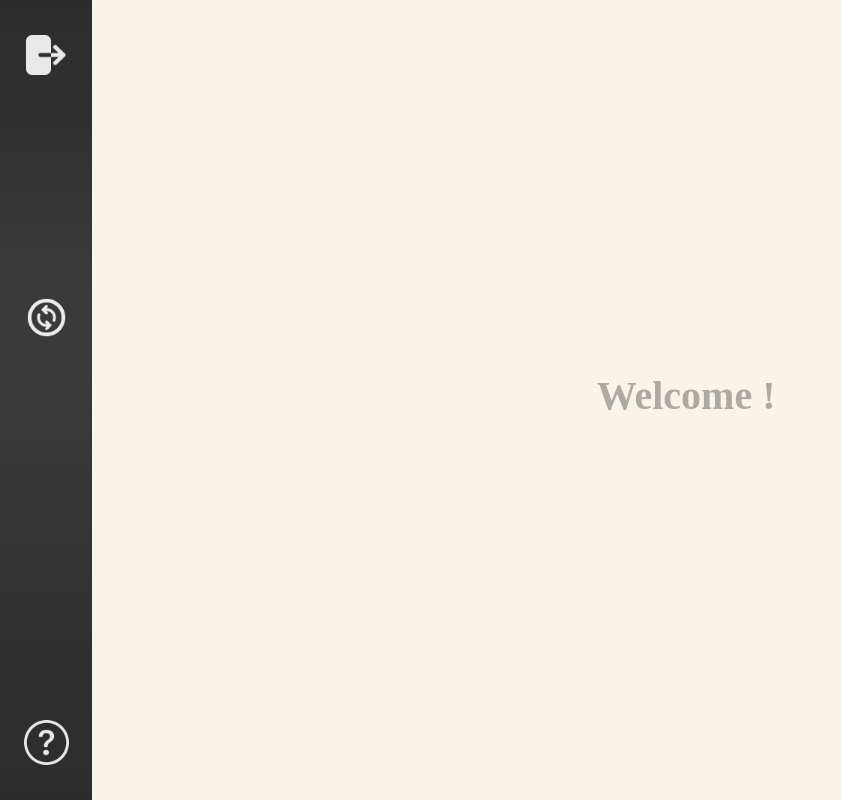
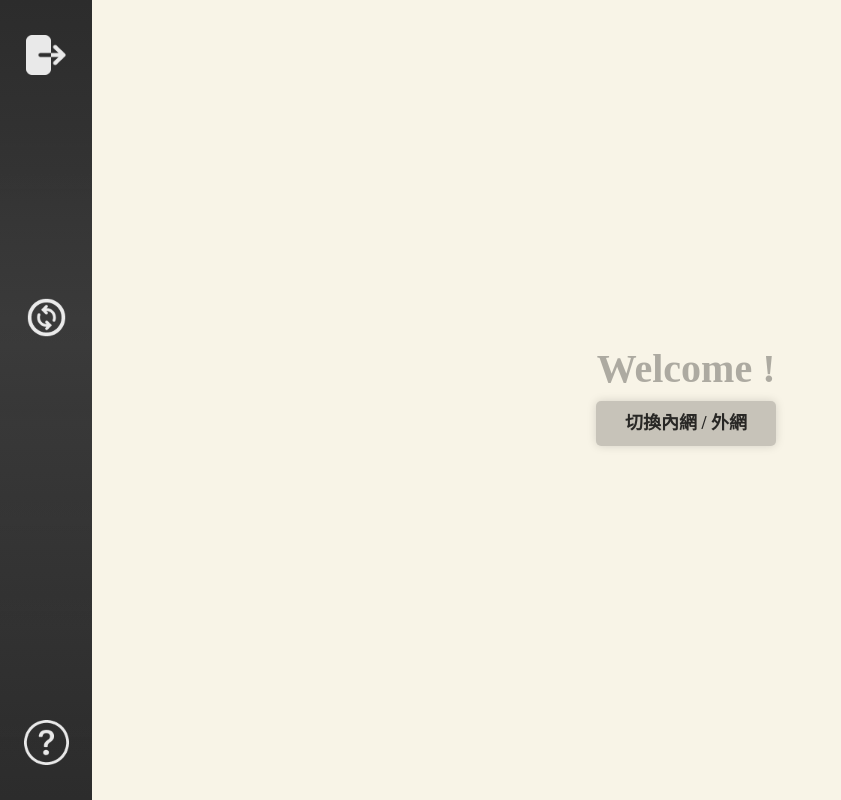
Before and after one commit to lin-yu-hsiu/GraduateProject, a Vue app: page / in a window 1280 px wide. Shown: the whole page, without its empty margins (0-841 px from the left). Built offline with nearby package versions, Linux system fonts and the light colour scheme.

Commit message:
feat : QRcode前端完成

```diff
--- a/package.json
+++ b/package.json
@@ -15,6 +15,7 @@
     "firebase": "^9.9.4",
     "jquery": "^3.6.0",
     "jquery-ui-dist": "^1.13.2",
+    "qrcode.vue": "^3.3.3",
     "vue": "^3.2.13",
     "vue-router": "^4.0.16",
     "vuex": "^4.0.2"
--- a/src/components/AddDeviceInfo.vue
+++ b/src/components/AddDeviceInfo.vue
@@ -355,7 +355,7 @@ export default defineComponent({
         // 外網 JSON上傳
         await uploadBytes(storageJson, blob);
         this.uploadJsonLink = await getDownloadURL(storageJson)
-        console.log(this.uploadJsonLink)
+        this.$store.state.QRcodeURL = this.uploadJsonLink
         this.uploadProgress+=10
         // 內網 JSON上傳
         let res = (await axios({
--- a/src/store/index.js
+++ b/src/store/index.js
@@ -7,7 +7,7 @@ export default createStore({
     step: '',
     currvenue: false,
     currentvenue: '(需先切換場館)',
-    api: 'http://192.168.50.236:5000',
+    api: 'http://192.168.37.143:5000',
     currentUser: '',
     venueEditMode: false,
     allvenues: [],
@@ -17,28 +17,40 @@ export default createStore({
     openMapName: '',
     openPicFlag: false,
     openPicName: '',
-    openPicRegionName: ''
+    openPicRegionName: '',
+    QRcodeNetFlag: false, //內跟外
+    QRcodeFlag: false, //開跟關
+    QRcodeURL: ''
   },
   getters: {},
   mutations: {
     switchRegion(state, curr) {
+
       state.currentvenue = curr;
       state.currvenue = true
+
     },
     switchVenue(state) {
+
       state.step = 'switch'
       state.venueEditMode = false
       state.deviceEditMode = false
+
     },
     viewDevice(state) {
+
       state.step = 'view'
       state.venueEditMode = false
       state.deviceEditMode = false
+
+
     },
     FAQ(state) {
+
       state.step = 'faq'
       state.venueEditMode = false
       state.deviceEditMode = false
+
     },
   },
   actions: {},
--- a/src/views/HomePageView.vue
+++ b/src/views/HomePageView.vue
@@ -1,20 +1,132 @@
 <template>
   <div class="d-flex">
-    <MenuBar></MenuBar>
-    <div class="p-5 w-100 mx-auto d-flex justify-content-center align-items-center" style="height: 100vh">
+    <MenuBar @click="checkOpenQRcode()"></MenuBar>
+    <div class="p-5 w-100 mx-auto d-flex justify-content-center align-items-center flex-column" style="height: 100vh">
       <h1 style="font-weight: bold; color: rgba(0, 0, 0, 30%); ">Welcome !</h1>
+      <button @click="openQRcode()" class="generateQRcodeBtn">
+        切換
+        <div v-if="!this.$store.state.QRcodeFlag">內網 / 外網</div>
+        <div v-if="!this.$store.state.QRcodeNetFlag && this.$store.state.QRcodeFlag">成外網</div>
+        <div v-if="this.$store.state.QRcodeNetFlag && this.$store.state.QRcodeFlag">成內網</div>
+      </button>
+      <div v-if="this.$store.state.QRcodeFlag" class="decoQRcode">
+        <div class="QRcodeTitle">
+        目前會場專用
+        <div v-if="this.$store.state.QRcodeNetFlag">外網網址</div>
+        <div v-else>內網網址</div>
+      </div>
+      <QRcode v-if="this.$store.state.QRcodeFlag" :value="this.$store.state.QRcodeURL" :size="300"></QRcode>
+      </div>
     </div>
   </div>
 </template>
 
 <script>
 // @ is an alias to /src
+import axios from 'axios'
 import { defineComponent } from "vue";
+import { useMessage } from 'naive-ui'
 import MenuBar from "@/components/MenuBar.vue";
+import QRcode from "qrcode.vue";
 
 export default defineComponent({
+  setup() {
+    const message = useMessage()
+    const mistake = () => {
+      message.error('請先切換內 / 外網'),
+        { duration: 500 }
+    }
+    return {
+      mistake,
+    }
+  },
   components: {
-    MenuBar
+    MenuBar,
+    QRcode
   },
+  data(){
+    return{
+      QRcodeSize: 300,
+    }
+  },
+  methods:{
+    openQRcode(){
+      this.$store.state.QRcodeFlag = true;
+      this.getURL(this.$store.state.QRcodeNetFlag)
+      this.$store.state.QRcodeNetFlag = !this.$store.state.QRcodeNetFlag
+    },
+    checkOpenQRcode(){
+      if (!this.$store.state.QRcodeFlag){
+        this.mistake()
+      }
+    },
+    async getURL(flag){
+      if (flag){
+        this.$store.state.QRcodeURL = 'https://firebasestorage.googleapis.com/v0/b/csie-nuk-692a6.appspot.com/o'
+      }
+      else {
+        this.$store.state.QRcodeURL = (await axios({
+          method: 'get',
+          baseURL: this.$store.state.api + '/localURL',
+        })).data
+      }
+      console.log(this.$store.state.QRcodeURL)
+    }
+  },
+  mounted() {
+    this.$store.state.step = '',
+    this.$store.state.currvenue = false,
+    this.$store.state.currentvenue = '(需先切換場館)',
+    this.$store.state.currentUser = '',
+    this.$store.state.venueEditMode = false,
+    this.$store.state.allvenues = [],
+    this.$store.state.deviceEditMode = false,
+    this.$store.state.regionAddName = '',
+    this.$store.state.openMapFlag = false,
+    this.$store.state.openMapName = '',
+    this.$store.state.openPicFlag = false,
+    this.$store.state.openPicName = '',
+    this.$store.state.openPicRegionName = ''
+  }
 });
 </script>
+
+<style scoped>
+.generateQRcodeBtn{
+  display: flex;
+  justify-content: center;
+  align-items: center;
+  border: none;
+  font-weight: bold;
+  border-radius: 5px;
+  padding: 4px 8px;
+  outline: none;
+  background: rgba(0, 0, 0, 0.2);
+  color: rgba(0, 0, 0, 0.8);
+  box-shadow: 0 0 10px 0 rgba(0, 0, 0, 15%);
+  text-align: center;
+  width: 180px;
+  height: 45px;
+  font-size: 18px;
+  margin-bottom: 10px;
+}
+.generateQRcodeBtn:hover {
+  background-color: #D9D9D9;
+  box-shadow: 0 0 10px 0 rgba(0, 0, 0, 10%) inset;
+  color: #2b2b2b;
+}
+.QRcodeTitle{
+  font-size: 18px;
+  font-weight: 600;
+  display: flex;
+  justify-content: center;
+  margin: 10px 0;
+}
+.decoQRcode{
+  border: .5px solid rgba(0,0,0,0.1);
+  background-color: #ffffff;
+  box-shadow: 0 0 5px 1px rgba(0,0,0,0.15) inset;
+  padding: 0 20px 20px 20px;
+  border-radius: 5px;
+}
+</style>
```
Also changed, not shown: 2 other files (tests, documents, lock files or other folders).
